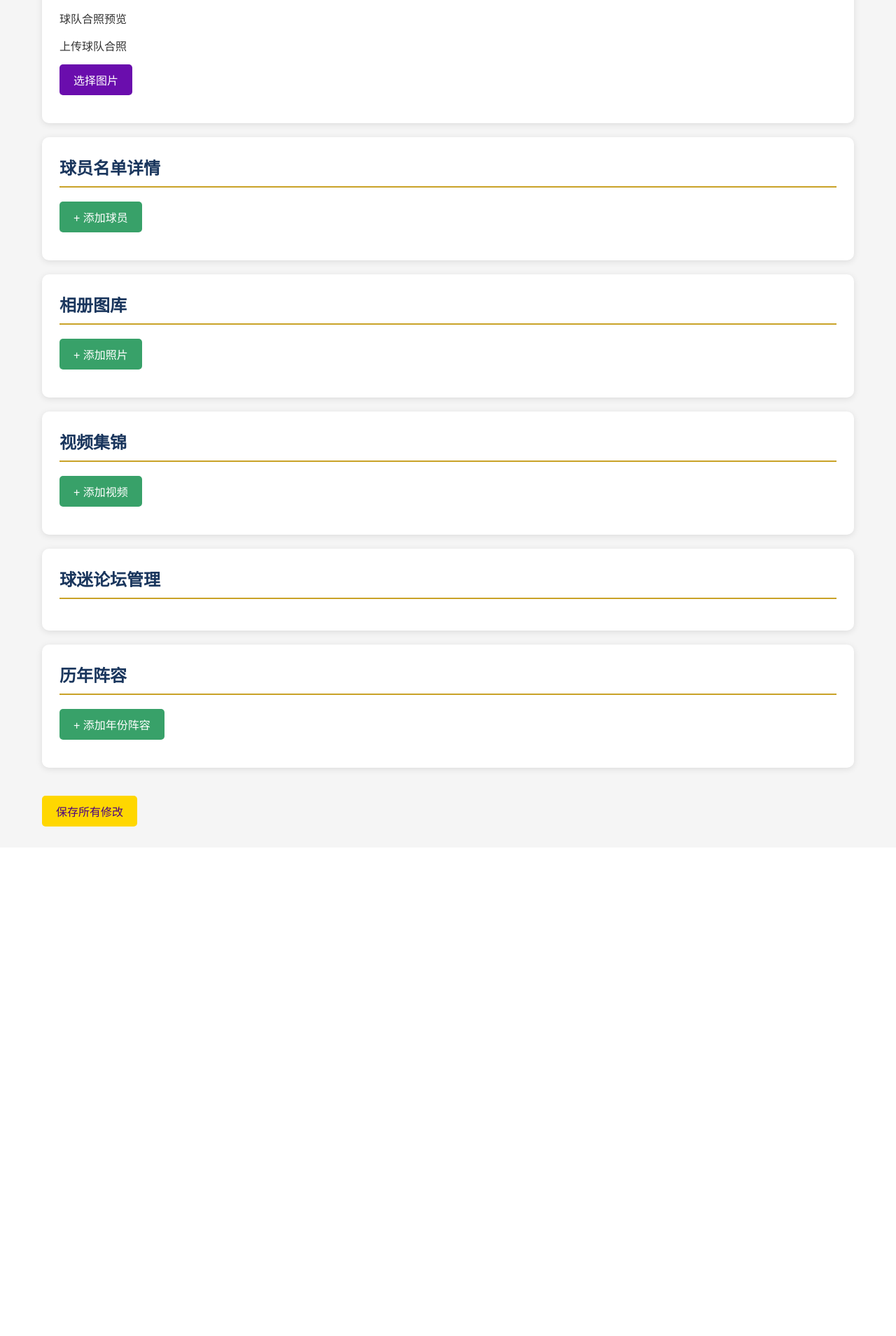
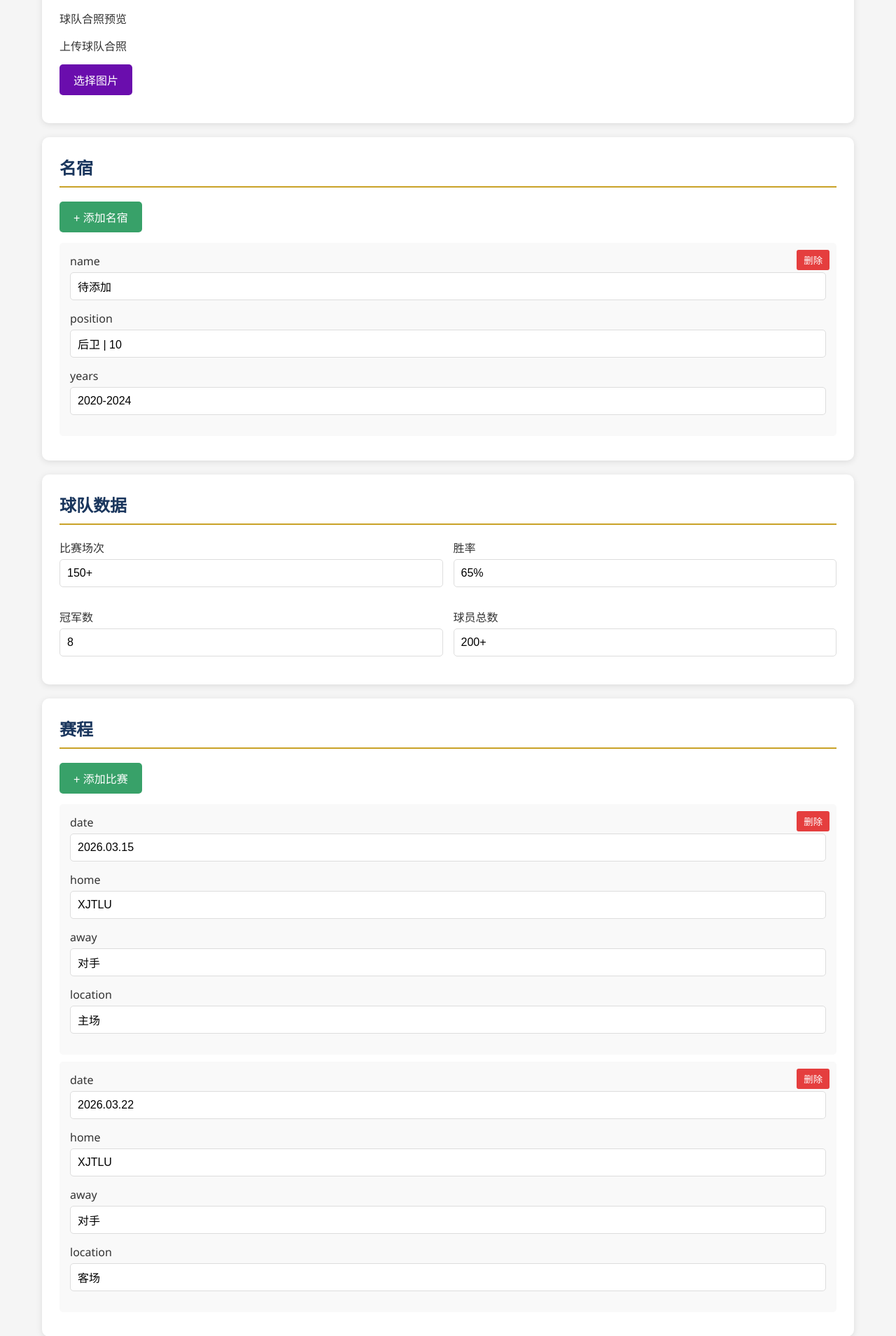
Before and after one commit to Outlook034/xjtlubasketball, a Flask app: page /admin in a window 1280 px wide. Shown: the part 435-2344 px from the top of the page at 70% size. Before the commit the page ends 1616 px from the top, so only its background shows below. Run offline with Flask 2, Linux system fonts and the light colour scheme; the visitor is signed in with stand-in values (Sample User, id 1).

Commit message:
Fix missing admin sections

```diff
--- a/website/templates/admin.html
+++ b/website/templates/admin.html
@@ -179,6 +179,64 @@
             </div>
         </div>
 
+        <!-- 名宿 -->
+        <div class="section">
+            <h2>名宿</h2>
+            <button class="btn add-btn" onclick="addLegend()">+ 添加名宿</button>
+            <div id="legends"></div>
+        </div>
+
+        <!-- 球队数据 -->
+        <div class="section">
+            <h2>球队数据</h2>
+            <div class="stats-grid">
+                <div class="form-group">
+                    <label>比赛场次</label>
+                    <input type="text" id="stats_games">
+                </div>
+                <div class="form-group">
+                    <label>胜率</label>
+                    <input type="text" id="stats_win_rate">
+                </div>
+                <div class="form-group">
+                    <label>冠军数</label>
+                    <input type="text" id="stats_championships">
+                </div>
+                <div class="form-group">
+                    <label>球员总数</label>
+                    <input type="text" id="stats_players">
+                </div>
+            </div>
+        </div>
+
+        <!-- 赛程 -->
+        <div class="section">
+            <h2>赛程</h2>
+            <button class="btn add-btn" onclick="addSchedule()">+ 添加比赛</button>
+            <div id="schedule"></div>
+        </div>
+
+        <!-- 比赛统计 -->
+        <div class="section">
+            <h2>比赛统计</h2>
+            <button class="btn add-btn" onclick="addPlayer()">+ 添加球员</button>
+            <div id="player_stats"></div>
+        </div>
+
+        <!-- 名人堂 -->
+        <div class="section">
+            <h2>名人堂荣誉</h2>
+            <button class="btn add-btn" onclick="addHonor()">+ 添加荣誉</button>
+            <div id="honors"></div>
+        </div>
+
+        <!-- 历史 -->
+        <div class="section">
+            <h2>球队历史</h2>
+            <button class="btn add-btn" onclick="addHistory()">+ 添加历史事件</button>
+            <div id="history"></div>
+        </div>
+
         <!-- 球员名单详情 -->
         <div class="section">
             <h2>球员名单详情</h2>
@@ -222,20 +280,20 @@
         let data = {{ data | tojson }};
 
         function render() {
-            document.getElementById('team_name').value = data.team_name;
-            document.getElementById('team_name_en').value = data.team_name_en;
-            document.getElementById('slogan').value = data.slogan;
-            document.getElementById('team_photo').value = data.team_photo || '';
-            document.getElementById('stats_games').value = data.stats.games;
-            document.getElementById('stats_win_rate').value = data.stats.win_rate;
-            document.getElementById('stats_championships').value = data.stats.championships;
-            document.getElementById('stats_players').value = data.stats.players;
+            if (document.getElementById('team_name')) document.getElementById('team_name').value = data.team_name || '';
+            if (document.getElementById('team_name_en')) document.getElementById('team_name_en').value = data.team_name_en || '';
+            if (document.getElementById('slogan')) document.getElementById('slogan').value = data.slogan || '';
+            if (document.getElementById('team_photo')) document.getElementById('team_photo').value = data.team_photo || '';
+            if (document.getElementById('stats_games')) document.getElementById('stats_games').value = data.stats?.games || '';
+            if (document.getElementById('stats_win_rate')) document.getElementById('stats_win_rate').value = data.stats?.win_rate || '';
+            if (document.getElementById('stats_championships')) document.getElementById('stats_championships').value = data.stats?.championships || '';
+            if (document.getElementById('stats_players')) document.getElementById('stats_players').value = data.stats?.players || '';
 
-            renderList('legends', data.legends, ['name', 'position', 'years']);
-            renderList('schedule', data.schedule, ['date', 'home', 'away', 'location']);
-            renderList('player_stats', data.player_stats, ['name', 'points', 'rebounds', 'assists', 'fg']);
-            renderList('honors', data.honors, ['year', 'title', 'desc']);
-            renderList('history', data.history, ['year', 'title', 'desc']);
+            renderList('legends', data.legends || [], ['name', 'position', 'years']);
+            renderList('schedule', data.schedule || [], ['date', 'home', 'away', 'location']);
+            renderList('player_stats', data.player_stats || [], ['name', 'points', 'rebounds', 'assists', 'fg']);
+            renderList('honors', data.honors || [], ['year', 'title', 'desc']);
+            renderList('history', data.history || [], ['year', 'title', 'desc']);
             renderList('players', data.players || [], ['name', 'number', 'position', 'height', 'weight', 'bio']);
             renderList('gallery', data.gallery || [], ['title', 'url', 'desc']);
             renderMessages();
```
